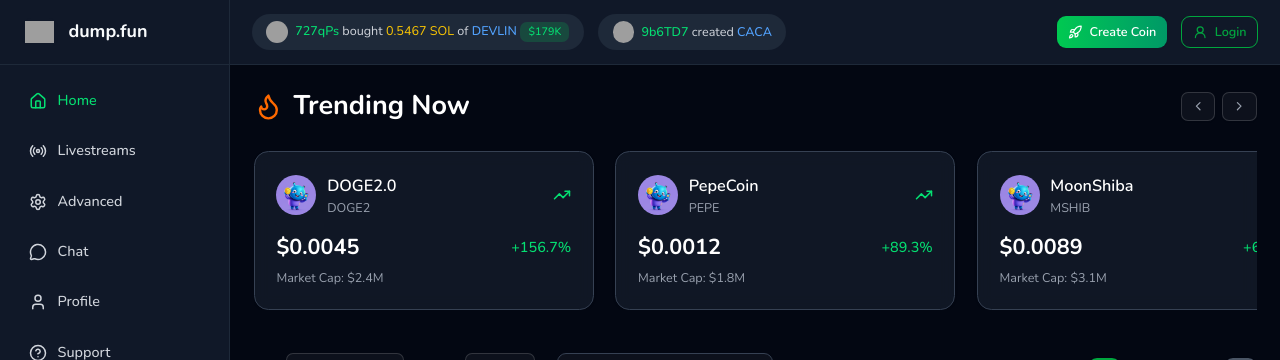
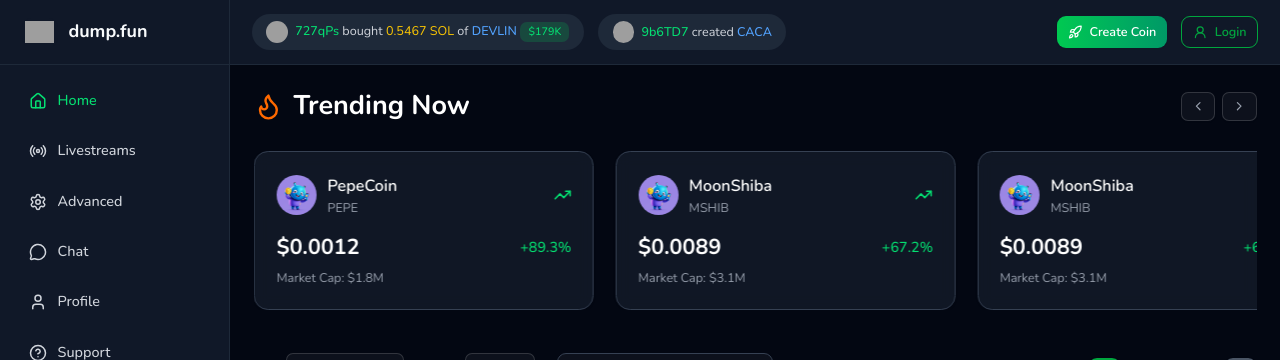
Before and after one commit to AdedigbaOluwad1/dumpfun-ui, a Next.js app: page / in a window 1280 px wide. Shown: the top 360 px of the page. Built offline with nearby package versions, Linux system fonts and the light colour scheme; grey boxes are pictures that could not be loaded.

Commit message:
chore: implement slider on trending tokens section

```diff
--- a/components/home/trending-tokens.tsx
+++ b/components/home/trending-tokens.tsx
@@ -9,10 +9,16 @@ import {
 	ChevronRight,
 } from 'lucide-react';
 import Image from 'next/image';
-import { ScrollArea, ScrollBar } from '../ui/scroll-area';
 import { Button } from '../ui/button';
+import { Swiper, SwiperSlide } from 'swiper/react';
+import { Autoplay, Navigation } from 'swiper/modules';
+import { useRef } from 'react';
+import 'swiper/css';
 
 export function TrendingTokens() {
+	// eslint-disable-next-line @typescript-eslint/no-explicit-any
+	const swiperRef = useRef<any | null>(null);
+
 	const trendingTokens = [
 		{
 			name: 'DOGE2.0',
@@ -50,6 +56,24 @@ export function TrendingTokens() {
 			marketCap: '$3.1M',
 			image: '/placeholder.svg?height=40&width=40&text=MSHIB',
 		},
+		{
+			name: 'MoonShiba',
+			symbol: 'MSHIB',
+			price: '$0.0089',
+			change: '+67.2%',
+			positive: true,
+			marketCap: '$3.1M',
+			image: '/placeholder.svg?height=40&width=40&text=MSHIB',
+		},
+		{
+			name: 'MoonShiba',
+			symbol: 'MSHIB',
+			price: '$0.0089',
+			change: '+67.2%',
+			positive: true,
+			marketCap: '$3.1M',
+			image: '/placeholder.svg?height=40&width=40&text=MSHIB',
+		},
 	];
 
 	return (
@@ -65,6 +89,7 @@ export function TrendingTokens() {
 						<Button
 							size='sm'
 							variant='outline'
+							onClick={() => swiperRef.current?.slidePrev()}
 							className='border-gray-600 text-gray-400 hover:bg-gray-800 bg-transparent'
 						>
 							<ChevronLeft className='w-4 h-4' />
@@ -72,6 +97,7 @@ export function TrendingTokens() {
 						<Button
 							size='sm'
 							variant='outline'
+							onClick={() => swiperRef.current?.slideNext()}
 							className='border-gray-600 text-gray-400 hover:bg-gray-800 bg-transparent'
 						>
 							<ChevronRight className='w-4 h-4' />
@@ -79,13 +105,29 @@ export function TrendingTokens() {
 					</div>
 				</div>
 
-				<ScrollArea>
-					<div className='flex gap-4 md:gap-6'>
-						{trendingTokens.map((token, index) => (
-							<Card
-								key={index}
-								className='bg-gray-800/50 min-w-[80vw] sm:min-w-[320px] xl:min-w-[340px] gap-0 max-md:py-4 rounded-xl md:rounded-2xl border-gray-700 backdrop-blur hover:bg-gray-800/70 transition-all cursor-pointer group'
-							>
+				<Swiper
+					onSwiper={(swiper) => (swiperRef.current = swiper)}
+					slidesPerView={'auto'}
+					modules={[Navigation, Autoplay]}
+					freeMode={true}
+					slidesPerGroup={1}
+					allowTouchMove={true}
+					simulateTouch={true}
+					touchRatio={1}
+					threshold={5}
+					speed={500}
+					autoplay={{
+						delay: 5000,
+						disableOnInteraction: false,
+					}}
+					className='flex gap-4 swiper-wrapper md:gap-6'
+				>
+					{trendingTokens.map((token, index) => (
+						<SwiperSlide
+							key={index}
+							className='!w-auto mr-4! md:mr-6!'
+						>
+							<Card className='bg-gray-800/50 swiper-slide min-w-[80vw] sm:min-w-[320px] xl:min-w-[340px] gap-0 max-md:py-4 rounded-xl md:rounded-2xl border-gray-700 backdrop-blur hover:bg-gray-800/70 transition-all cursor-pointer group'>
 								<CardHeader className='pb-3'>
 									<div className='flex items-center justify-between'>
 										<div className='flex items-center space-x-3'>
@@ -130,10 +172,9 @@ export function TrendingTokens() {
 									</div>
 								</CardContent>
 							</Card>
-						))}
-					</div>
-					<ScrollBar orientation='horizontal' />
-				</ScrollArea>
+						</SwiperSlide>
+					))}
+				</Swiper>
 			</div>
 		</section>
 	);
```
